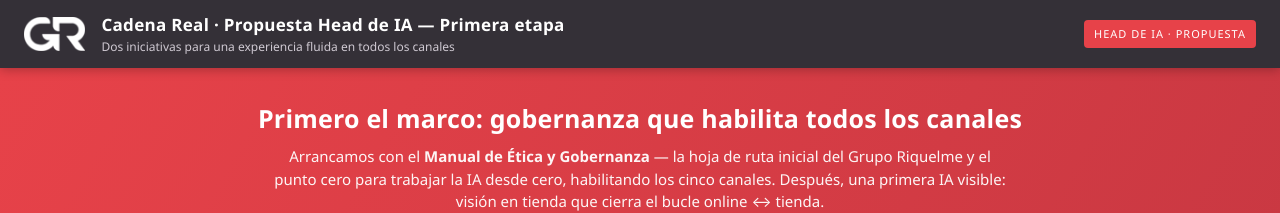
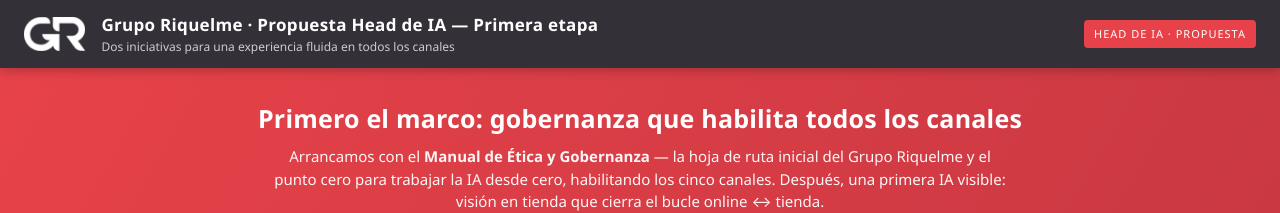
Before and after one commit to miravosqueinteresante/muchotexto.net, a Jekyll site: the page gruporiquelme/index.html, which Jekyll copies as it is, in a window 1280 px wide. Shown: the top 213 px of the page. Built offline with Jekyll 4.4.1, drawn with Linux system fonts in a browser that asks for light colours.

Commit message:
Titulo: Grupo Riquelme en vez de Cadena Real

```diff
--- a/gruporiquelme/index.html
+++ b/gruporiquelme/index.html
@@ -3,16 +3,16 @@
 <head>
 <meta charset="utf-8">
 <meta name="viewport" content="width=device-width, initial-scale=1">
-<title>Cadena Real · Propuesta Head de IA — Primera etapa</title>
+<title>Grupo Riquelme · Propuesta Head de IA — Primera etapa</title>
 <meta name="description" content="Propuesta de Head de IA para Cadena Real (Grupo Riquelme): Manual de Ética y Gobernanza como hoja de ruta del Grupo y visión IA en tienda.">
 <link rel="canonical" href="https://muchotexto.net/gruporiquelme/">
 <meta property="og:type" content="website">
-<meta property="og:title" content="Propuesta Head de IA · Cadena Real (Grupo Riquelme)">
+<meta property="og:title" content="Propuesta Head de IA · Grupo Riquelme">
 <meta property="og:description" content="Manual de Ética y Gobernanza como hoja de ruta inicial del Grupo Riquelme y visión IA en tienda con mapa de calor del recorrido.">
 <meta property="og:url" content="https://muchotexto.net/gruporiquelme/">
 <meta property="og:image" content="https://muchotexto.net/gruporiquelme/img/heatmap_poster.jpg">
 <meta name="twitter:card" content="summary_large_image">
-<meta name="twitter:title" content="Propuesta Head de IA · Cadena Real (Grupo Riquelme)">
+<meta name="twitter:title" content="Propuesta Head de IA · Grupo Riquelme">
 <meta name="twitter:description" content="Manual de Ética y Gobernanza como hoja de ruta inicial del Grupo Riquelme y visión IA en tienda.">
 <meta name="twitter:image" content="https://muchotexto.net/gruporiquelme/img/heatmap_poster.jpg">
 <link rel="icon" href="img/logo.png">
@@ -194,7 +194,7 @@
 <header>
   <img class="logo" src="img/logo-light.png" alt="Grupo Riquelme" width="65" height="36">
   <div class="titles">
-    <h1>Cadena Real · Propuesta Head de IA — Primera etapa</h1>
+    <h1>Grupo Riquelme · Propuesta Head de IA — Primera etapa</h1>
     <p>Dos iniciativas para una experiencia fluida en todos los canales</p>
   </div>
   <span class="tag">Head de IA · Propuesta</span>
```
